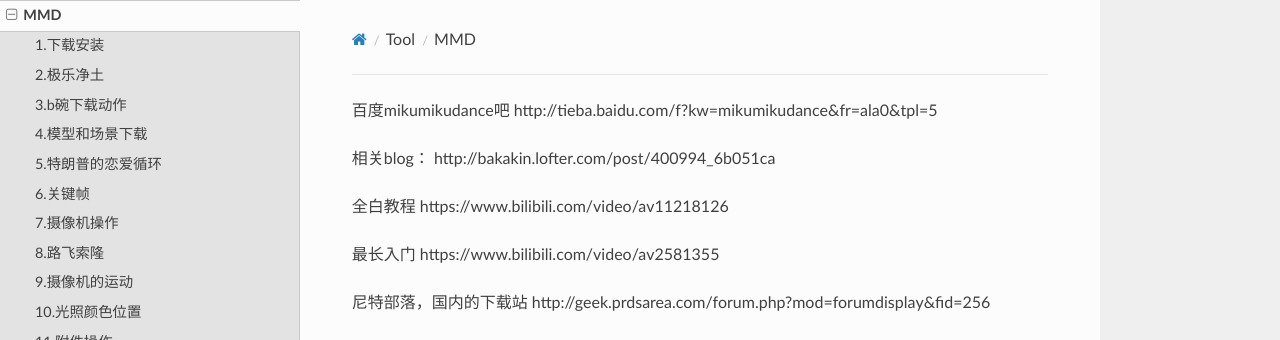
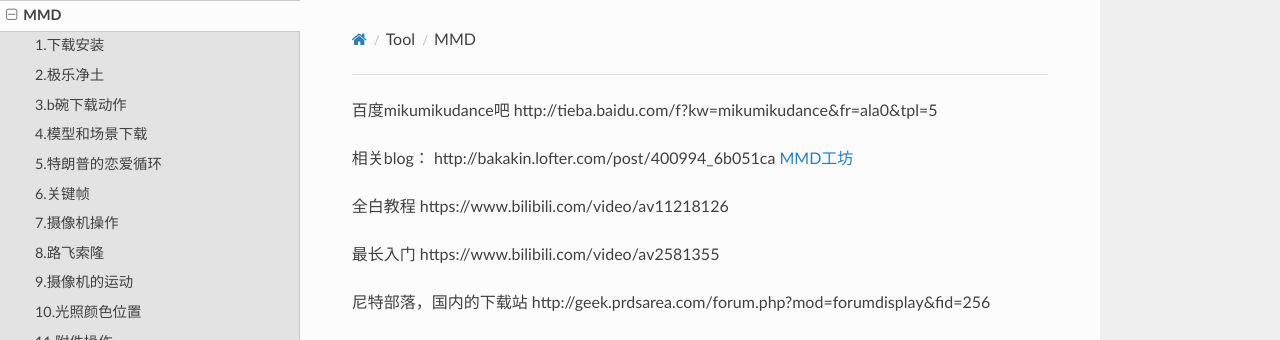
Before and after one commit to East196/notebook, an MkDocs documentation site: the page built from docs/model/mmd.md, in a window 1280 px wide and 900 px high. Shown: the top 340 px of the window. Built offline with MkDocs 1.6.1, drawn with Linux system fonts in a browser that asks for light colours; nearby versions of some CDN libraries; old or Windows-style settings are respelled for this version of MkDocs.

Commit message:
+ sina mmd blog

```diff
--- a/docs/model/mmd.md
+++ b/docs/model/mmd.md
@@ -3,6 +3,7 @@
 
 相关blog：
 http://bakakin.lofter.com/post/400994_6b051ca
+[MMD工坊](http://blog.sina.com.cn/s/blog_15fe57f4d0102xt4l.html)
 
 全白教程
 https://www.bilibili.com/video/av11218126
```
